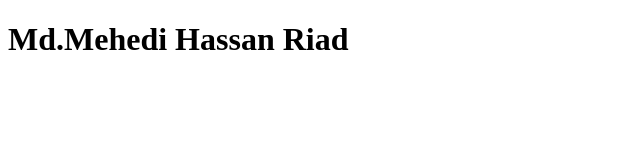
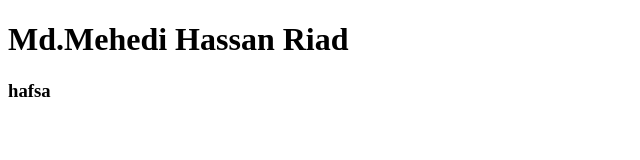
Before and after one commit to Mehedihumayrah/my-.first.-website, a plain HTML site: page index.html in a window 1280 px wide. Shown: the full height of the page, 0-640 px from the left. Drawn offline with Linux system fonts and the light colour scheme.

Commit message:
learned github

```diff
--- a/index.html
+++ b/index.html
@@ -8,5 +8,6 @@
 </head>
 <body>
     <h1>Md.Mehedi Hassan Riad</h1>
+    <h3>hafsa</h3>
 </body>
 </html>
```
